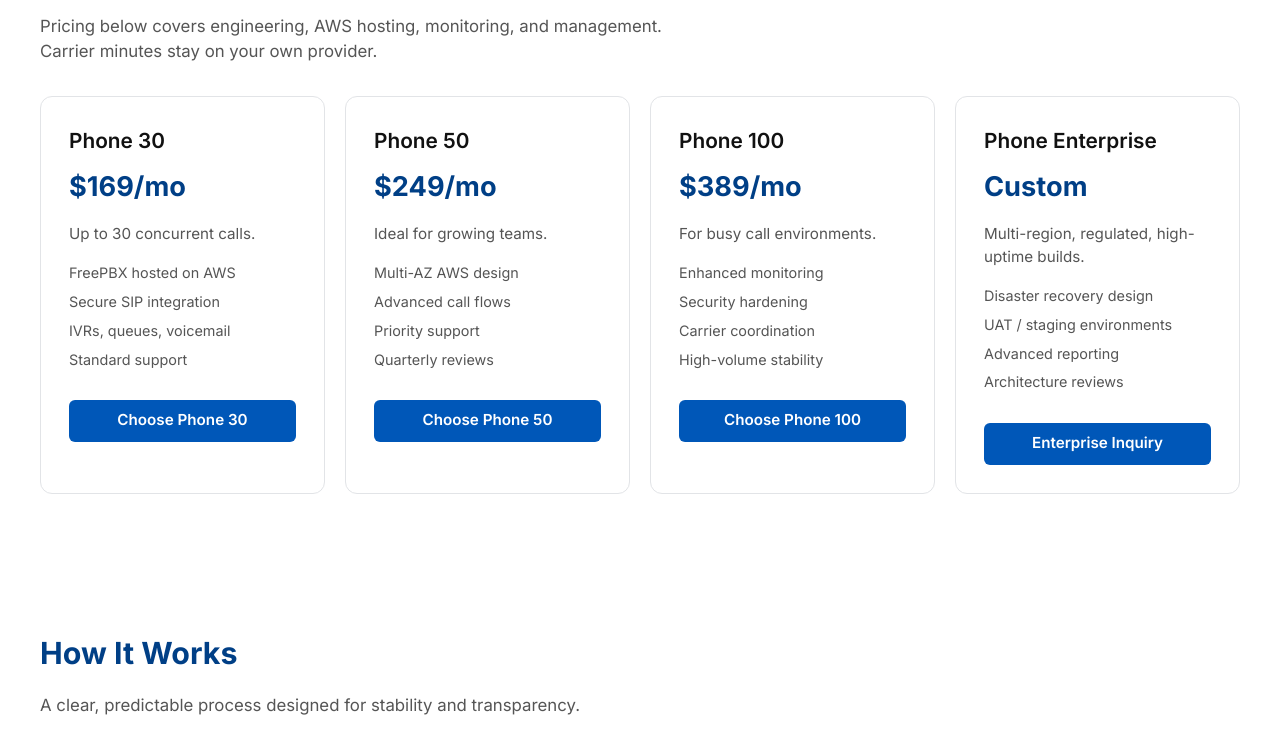
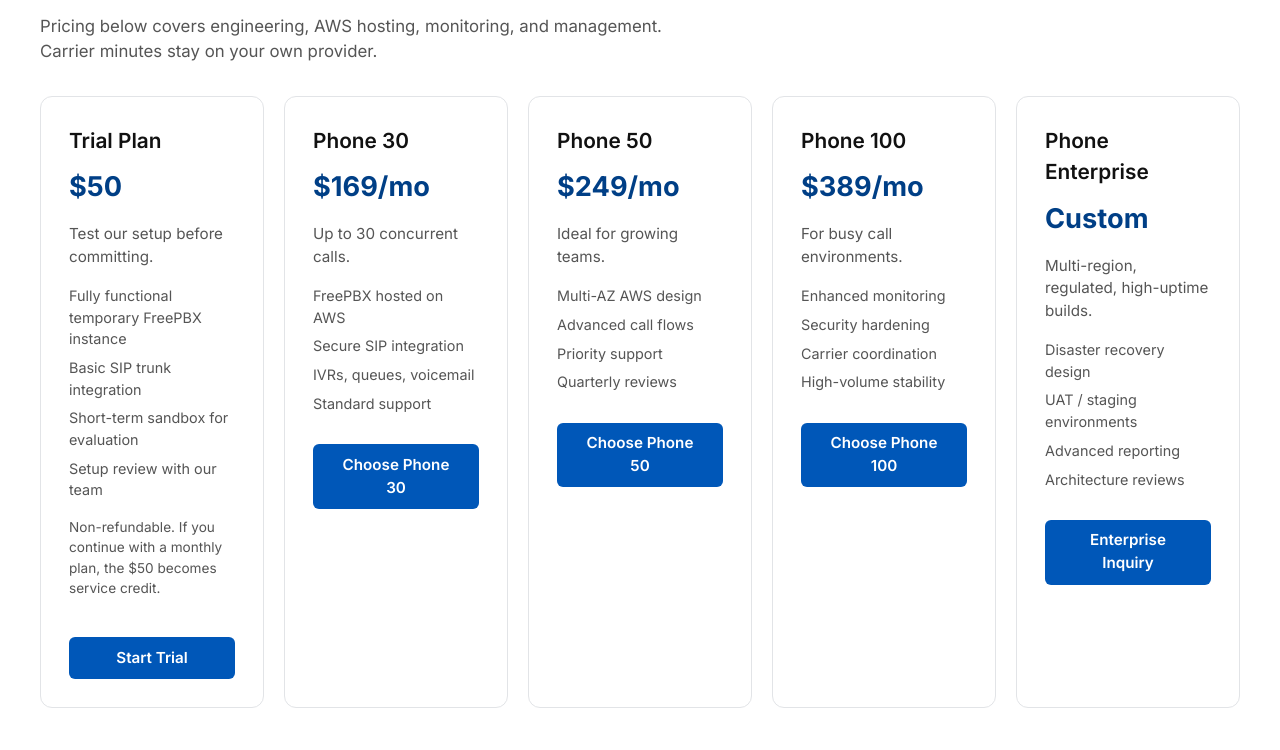
Before and after one commit to myersa1209/Astrid27, a plain HTML site: page index.html in a window 1280 px wide. Shown: the part 723-1473 px from the top of the page. Drawn offline with Linux system fonts and the light colour scheme.

Commit message:
Update index.html

```diff
--- a/index.html
+++ b/index.html
@@ -89,7 +89,6 @@
             background: var(--brand-blue-dark);
         }
 
-        /* Hero */
         .hero {
             background: var(--bg-gray);
             padding: 4rem 1.5rem;
@@ -123,7 +122,6 @@
             gap: 1rem;
         }
 
-        /* Sections */
         section {
             padding: 3.5rem 1.5rem;
         }
@@ -147,10 +145,9 @@
             margin-bottom: 2rem;
         }
 
-        /* Pricing */
         .pricing-grid {
             display: grid;
-            grid-template-columns: repeat(4, 1fr);
+            grid-template-columns: repeat(5, 1fr);
             gap: 1.25rem;
         }
 
@@ -203,7 +200,6 @@
             text-align: center;
         }
 
-        /* Contact */
         .contact-box {
             border: 1px solid var(--border);
             padding: 2rem;
@@ -275,6 +271,23 @@
         <p class="section-desc">Pricing below covers engineering, AWS hosting, monitoring, and management. Carrier minutes stay on your own provider.</p>
 
         <div class="pricing-grid">
+
+            <!-- Trial Plan -->
+            <div class="plan">
+                <h3>Trial Plan</h3>
+                <p class="plan-price">$50</p>
+                <p class="plan-desc">Test our setup before committing.</p>
+                <ul>
+                    <li>Fully functional temporary FreePBX instance</li>
+                    <li>Basic SIP trunk integration</li>
+                    <li>Short-term sandbox for evaluation</li>
+                    <li>Setup review with our team</li>
+                </ul>
+                <p class="plan-desc" style="margin-top:1rem; font-size:0.85rem;">
+                    Non-refundable. If you continue with a monthly plan, the $50 becomes service credit.
+                </p>
+                <a href="#" class="btn-primary">Start Trial</a>
+            </div>
 
             <div class="plan">
                 <h3>Phone 30</h3>
```
